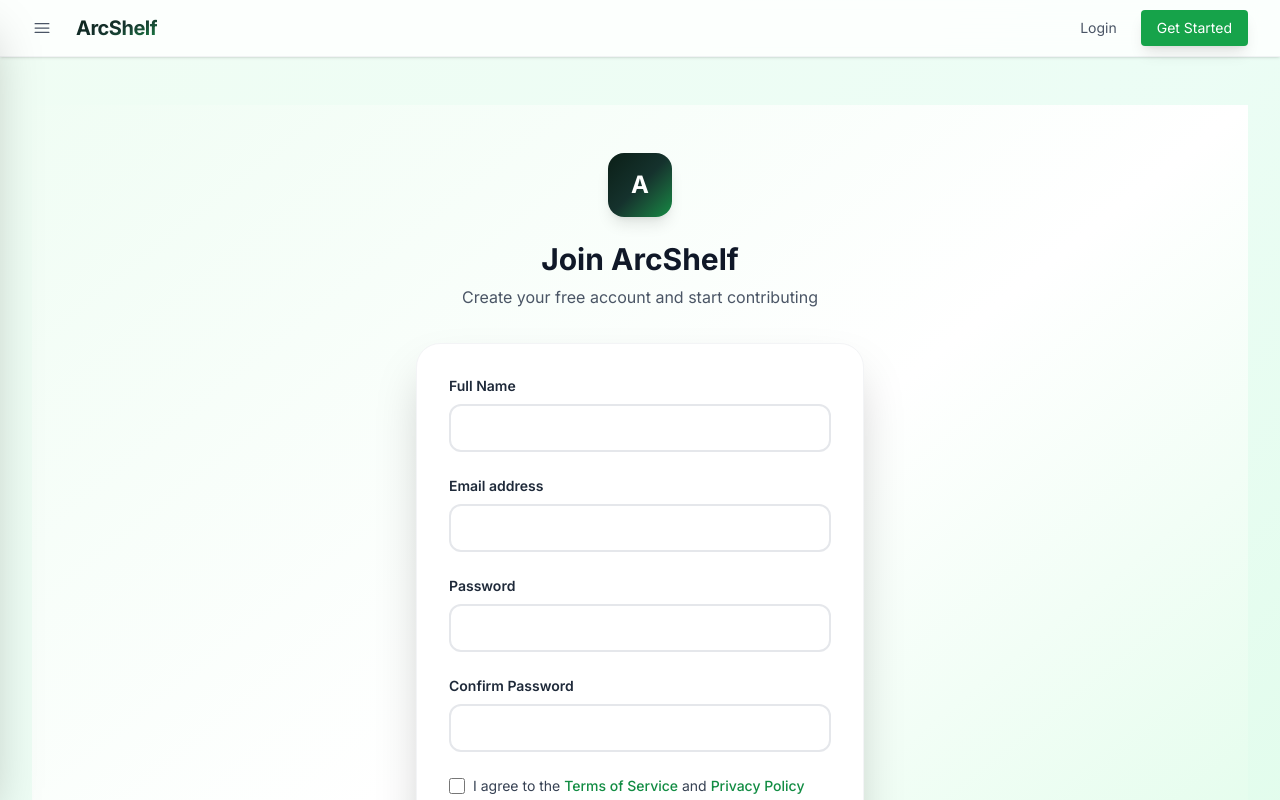
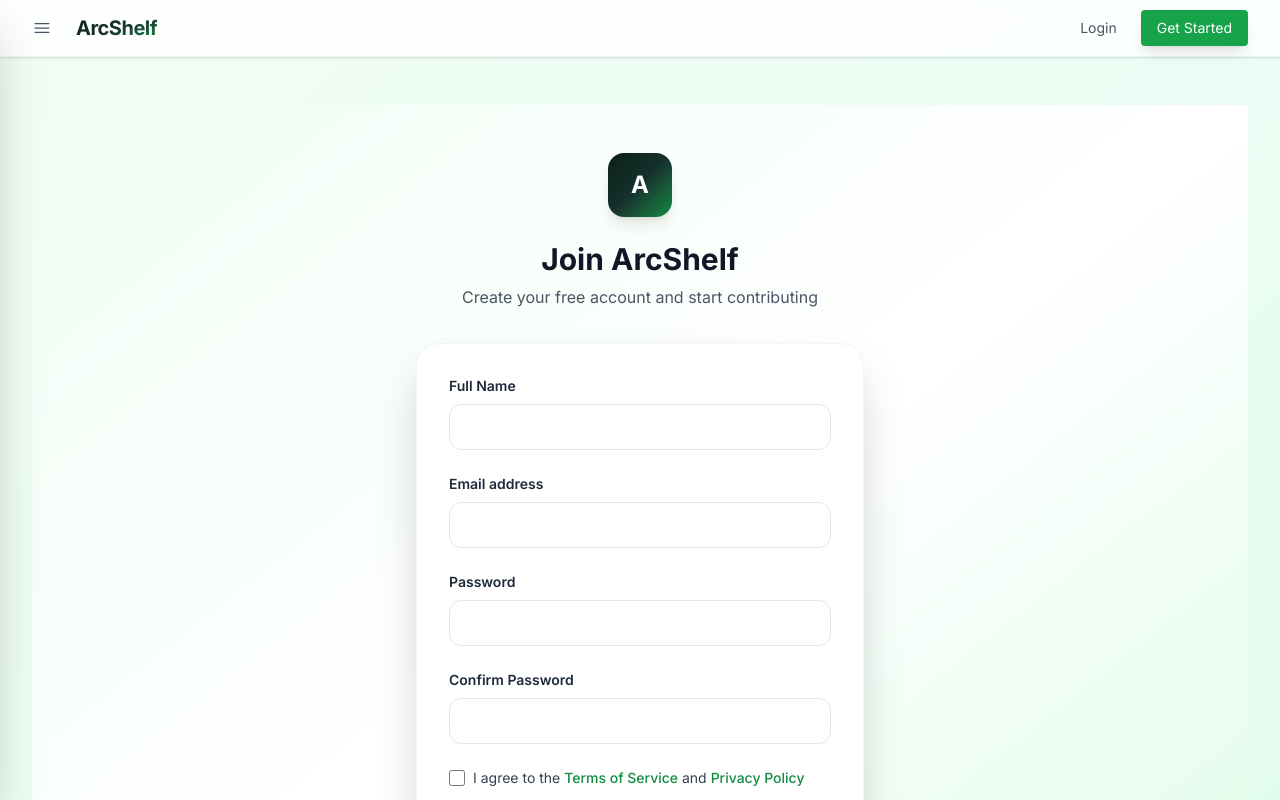
Before and after one commit to ravii333/Arcshelf, a React (Vite) app in the folder client/: page /register in a window 1280 px wide. Shown: the top 800 px of the page. Built offline with nearby package versions, Linux system fonts and the light colour scheme; no server answers.

Commit message:
better the border visiblity

```diff
--- a/client/src/components/forms/Input.jsx
+++ b/client/src/components/forms/Input.jsx
@@ -10,8 +10,8 @@
       <input
         id={name}
         name={name}
-        className={`block w-full px-4 py-3 bg-white border-2 rounded-xl text-gray-900 placeholder-gray-500
-          focus:outline-none focus:ring-4 focus:ring-[#16a34a]/20 focus:border-[#16a34a]
+        className={`block w-full px-4 py-3 bg-white border-1 rounded-xl text-gray-900 placeholder-gray-500
+          focus:outline-none focus:ring-2 focus:ring-[#16a34a]/20 focus:border-[#16a34a]
           transition-all duration-300 sm:text-sm
           ${
             error
--- a/client/src/components/forms/Select.jsx
+++ b/client/src/components/forms/Select.jsx
@@ -7,8 +7,8 @@
       <select
         id={name}
         name={name}
-        className={`block w-full px-4 py-3 bg-white border-2 rounded-xl text-gray-900
-          focus:outline-none focus:ring-4 transition-all duration-300 sm:text-sm appearance-none
+        className={`block w-full px-4 py-3 bg-white border-1 rounded-xl text-gray-900
+          focus:outline-none focus:ring-2 transition-all duration-300 sm:text-sm appearance-none
           ${
             error
               ? 'border-red-300 focus:border-red-500 focus:ring-red-500/20'
--- a/client/src/components/forms/Textarea.jsx
+++ b/client/src/components/forms/Textarea.jsx
@@ -12,8 +12,8 @@
         id={name}
         name={name}
         rows={4}
-        className={`block w-full px-4 py-3 bg-white border-2 rounded-xl text-gray-900 placeholder-gray-500
-          focus:outline-none focus:ring-4 transition-all duration-300 sm:text-sm resize-none
+        className={`block w-full px-4 py-3 bg-white border-1 rounded-xl text-gray-900 placeholder-gray-500
+          focus:outline-none focus:ring-2 transition-all duration-300 sm:text-sm resize-none
           ${
             error
               ? 'border-red-300 focus:border-red-500 focus:ring-red-500/20'
```
